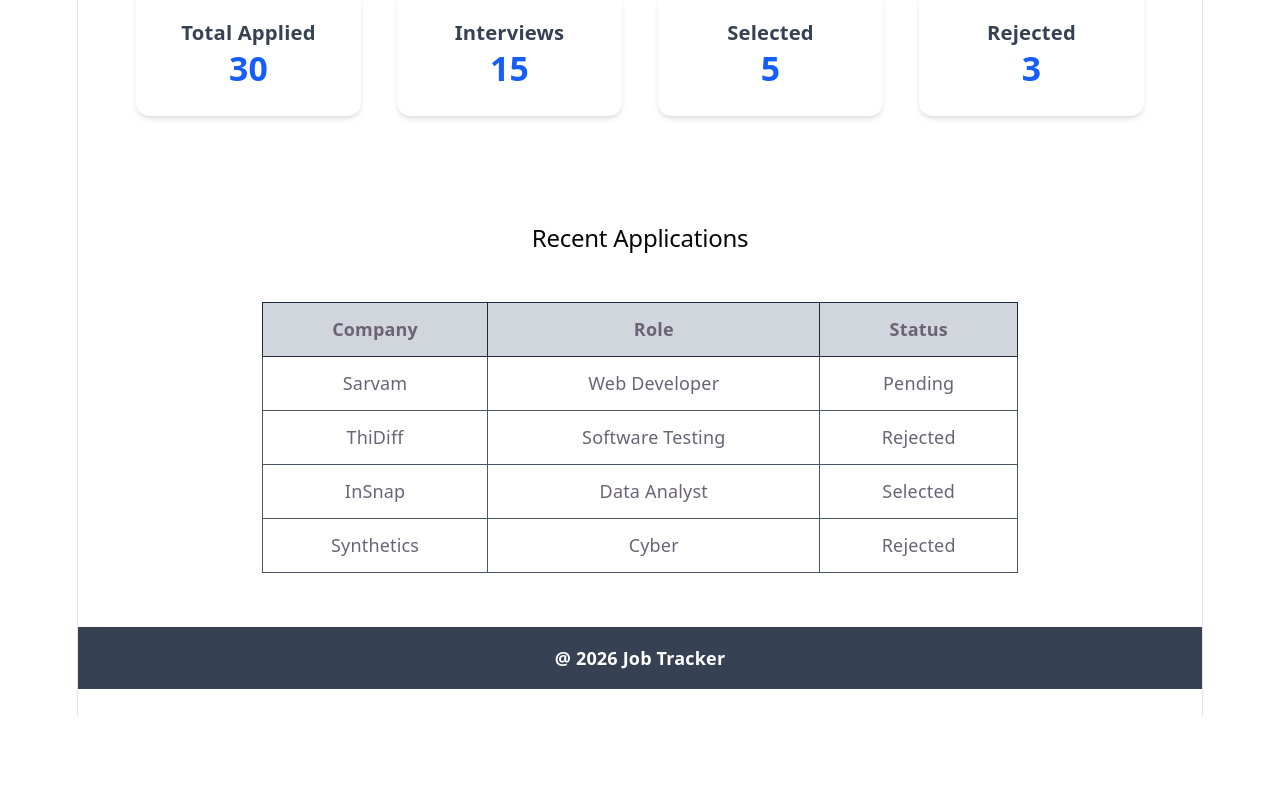
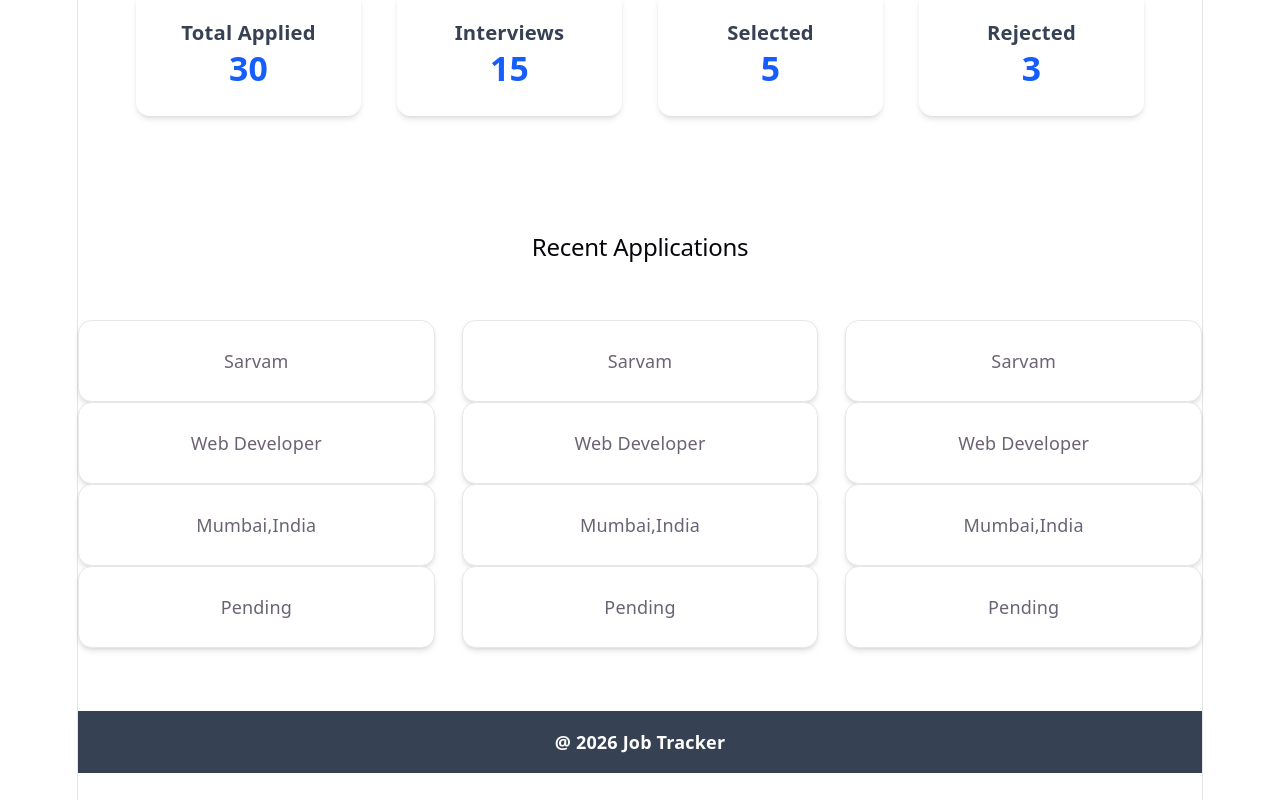
Before and after one commit to ramyadweb/jobtracker, a React app: page / in a window 1280 px wide. Shown: the part 407-1207 px from the top of the page. Before the commit the page ends 1123 px from the top, so only its background shows below. Built offline with nearby package versions, Linux system fonts and the light colour scheme; the HTML template or start-up script is replaced by a standard one.

Commit message:
TableChanges

```diff
--- a/src/components/JobCard.jsx
+++ b/src/components/JobCard.jsx
@@ -0,0 +1,20 @@
+function JobCard() {
+    return(
+        <div className="">
+
+            <h3 className="bg-white shadow-md rounded-xl p-6 border border-gray-200">
+                Sarvam</h3>
+
+             <p className="bg-white shadow-md rounded-xl p-6 border border-gray-200">
+                Web Developer </p>
+
+             <p className="bg-white shadow-md rounded-xl p-6 border border-gray-200">
+
+                Mumbai,India</p>
+
+             <p className="bg-white shadow-md rounded-xl p-6 border border-gray-200">
+                Pending</p>
+        </div>
+    );
+}
+export default JobCard;
--- a/src/components/RecentApplications.jsx
+++ b/src/components/RecentApplications.jsx
@@ -1,48 +1,19 @@
+import JobCard from './JobCard';
 function RecentApplications() {
     return(
-        <section className="bg-white py-6 " >
+        <section className="bg-white py-8 " >
             <h2 className="text-center text-2xl py-5 font-bold text-gray-800">
                 Recent Applications
             </h2>
-            <div className="max-w-2xl mx-auto mt-6 ">
-                <table className="w-full border border-gray-300 text-center" >
-                    <thead className="bg-gray-300">
-                      <tr>
-                        <th className="p-3 border border-gray-800">Company</th>
-                        <th className="p-3 border border-gray-800">Role</th>
-                        <th className="p-3 border border-gray-800">Status</th>
-                      </tr>
-                    </thead>
-                    <thead>
-                      <tr>
-                        <td className="p-3 border border-gray-600">Sarvam</td>
-                        <td className="p-3 border border-gray-600">Web Developer</td>
-                        <td className="p-3 border border-gray-600">Pending</td>
-                      </tr>
-                    </thead>
-                    <thead>
-                      <tr>
-                        <td className="p-3 border border-gray-600">ThiDiff</td>
-                        <td className="p-3 border border-gray-600">Software Testing</td>
-                        <td className="p-3 border border-gray-600">Rejected</td>
-                      </tr>
-                    </thead>
-                    <thead>
-                      <tr>
-                        <td className="p-3 border border-gray-600">InSnap</td>
-                        <td className="p-3 border border-gray-600">Data Analyst</td>
-                        <td className="p-3 border border-gray-600">Selected</td>
-                      </tr>
-                    </thead>
-                    <thead>
-                      <tr>
-                        <td className="p-3 border border-gray-600">Synthetics</td>
-                        <td className="p-3 border border-gray-600">Cyber </td>
-                        <td className="p-3 border border-gray-600">Rejected</td>
-                      </tr>
-                    </thead>
-                </table>
+            <div className="gap-6 grid grid-cols-3 mt-8 mx-auto max-w-5xl">
+                <JobCard />
+                <JobCard />
+                <JobCard />
+
+
             </div>
+
+
 
 
         </section>
```
